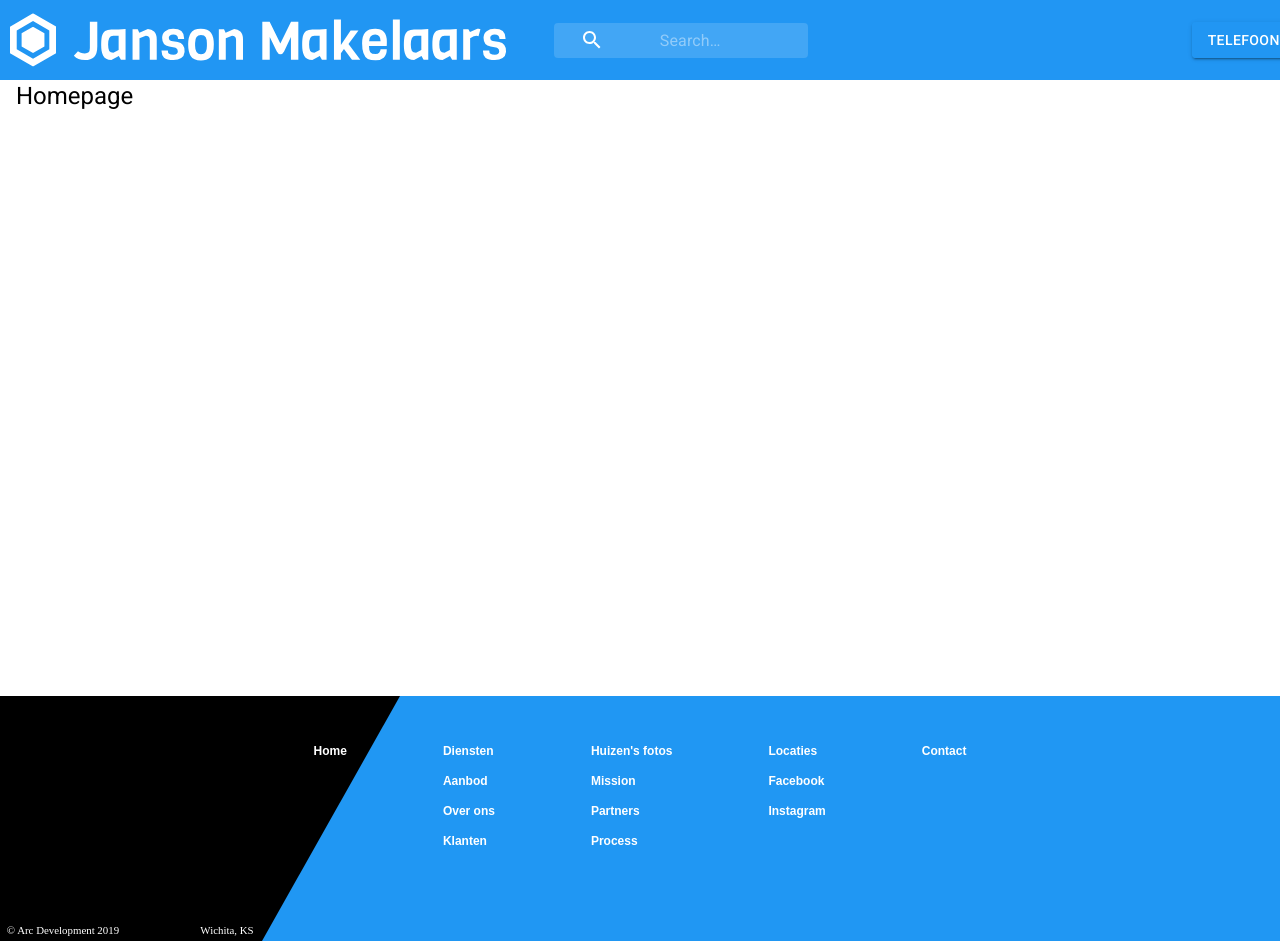
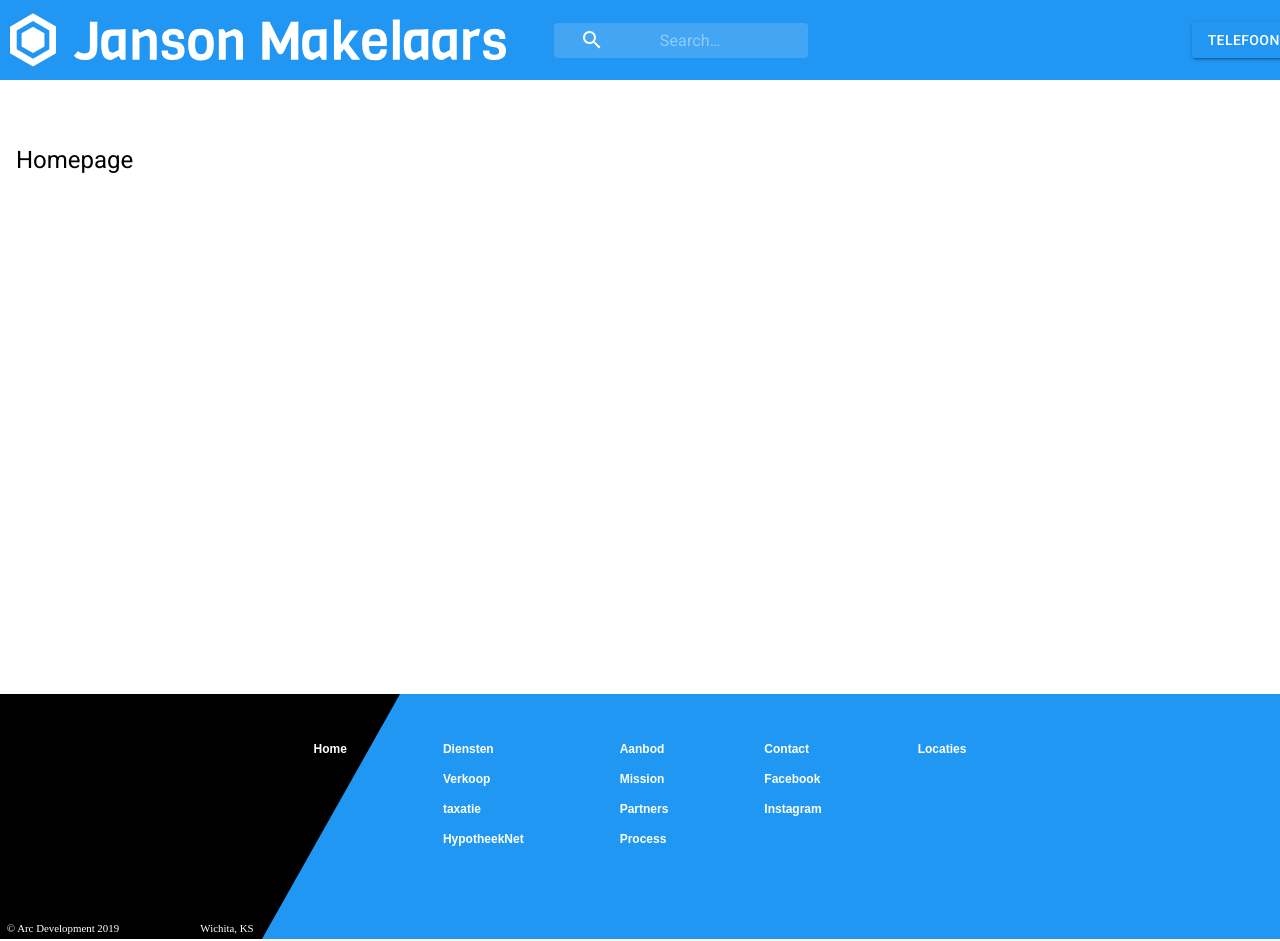
Before and after one commit to Karem1986/MaterialUI_applic, a React (Create React App) app: page / in a window 1280 px wide. Built offline with nearby package versions, Linux system fonts and the light colour scheme.

Commit message:
added footer active tabs for diensten sub items

```diff
--- a/src/App.js
+++ b/src/App.js
@@ -1,22 +1,41 @@
-import { BrowserRouter as Router } from "react-router-dom"
-import { Switch , Route } from "react-router-dom"
-import Homepage from "./Pages/Homepage"
-import Diensten from "./Pages/Diensten"
-import Aanbod from "./Pages/Aanbod"
-import Contact from "./Pages/Contact"
-import Footer from "./components/ui/footer/Footer"
+import React from "react";
+import { BrowserRouter as Router } from "react-router-dom";
+import { Switch, Route } from "react-router-dom";
+import { ThemeProvider } from "@material-ui/styles";
+import theme from "./components/ui/Theme";
+import Header from "./components/ui/header/Header";
+import Homepage from "./Pages/Homepage";
+import Diensten from "./Pages/Diensten";
+import Aanbod from "./Pages/Aanbod";
+import Contact from "./Pages/Contact";
+import Footer from "./components/ui/footer/Footer";
 
 function App() {
+  const [selectedIndex, setSelectedIndex] = React.useState(0);
+  const [value, setValue] = React.useState(0);
   return (
-  <Router>
-    <Switch>
-    <Route path="/diensten"  component={Diensten}></Route>
-    <Route path="/aanbod"  component={Aanbod}></Route>
-    <Route path="/contact"  component={Contact}></Route>
-    <Route path="/" exact component={Homepage}></Route>
-    </Switch>
-    <Footer />
-  </Router>
+    <ThemeProvider theme={theme}>
+      <Router>
+        <Header
+          value={value}
+          setValue={setValue}
+          selectedIndex={selectedIndex}
+          setSelectedIndex={setSelectedIndex}
+        />
+        <Switch>
+          <Route path="/diensten" component={Diensten}></Route>
+          <Route path="/aanbod" component={Aanbod}></Route>
+          <Route path="/contact" component={Contact}></Route>
+          <Route path="/" exact component={Homepage}></Route>
+        </Switch>
+        <Footer
+          value={value}
+          setValue={setValue}
+          selectedIndex={selectedIndex}
+          setSelectedIndex={setSelectedIndex}
+        />
+      </Router>
+    </ThemeProvider>
   );
 }
 
--- a/src/Pages/Aanbod/index.js
+++ b/src/Pages/Aanbod/index.js
@@ -1,18 +1,14 @@
 import React from 'react'
 import Box from "@material-ui/core/Box";
-import Header from "../../components/ui/header/Header";
-import theme from "../../components/ui/Theme";
-import { ThemeProvider } from "@material-ui/core/styles";
+
 export default function Diensten() {
 
     return(
         <>
-        <ThemeProvider theme={theme}>
-          <Header />
           <Box>
               Aanbod
               </Box>
-        </ThemeProvider>
+
       </>
     )
 }
--- a/src/Pages/Contact/index.js
+++ b/src/Pages/Contact/index.js
@@ -1,18 +1,14 @@
 import React from 'react'
-import Header from "../../components/ui/header/Header";
-import theme from "../../components/ui/Theme";
-import { ThemeProvider } from "@material-ui/core/styles";
 import Box from "@material-ui/core/Box";
 export default function Diensten() {
 
     return(
         <>
-        <ThemeProvider theme={theme}>
-          <Header />
+
           <Box>
               Contact
               </Box>
-        </ThemeProvider>
+
       </>
     )
 }
--- a/src/Pages/Diensten/index.js
+++ b/src/Pages/Diensten/index.js
@@ -1,17 +1,11 @@
 import React from "react";
 import Box from "@material-ui/core/Box";
-import Header from "../../components/ui/header/Header";
-import theme from "../../components/ui/Theme";
-import { ThemeProvider } from "@material-ui/core/styles";
 export default function Diensten() {
   return (
     <>
-      <ThemeProvider theme={theme}>
-        <Header />
         <Box>
             Diensten
             </Box>
-      </ThemeProvider>
     </>
   );
 }
--- a/src/Pages/Homepage/index.styles.js
+++ b/src/Pages/Homepage/index.styles.js
@@ -4,7 +4,7 @@ import { makeStyles } from "@material-ui/core/styles";
 export const useStyles = makeStyles((theme) => ({
 root: {
     width:"100%",
-   height: "600px",
+   height: "534px",
 [theme.breakpoints.down("xs")]: {
     height: "606px"
 },
--- a/src/components/ui/footer/Footer.js
+++ b/src/components/ui/footer/Footer.js
@@ -4,7 +4,7 @@ import Grid from "@material-ui/core/Grid";
 import { useStyles } from "./Footer.styles";
 import footerAdornment from "../../../assets/Footer Adornment.svg";
 
-export default function Footer() {
+export default function Footer(props) {
   const classes = useStyles();
 
   return (
@@ -13,7 +13,7 @@ export default function Footer() {
         <Grid container justify="center" className={classes.mainContainer}>
           <Grid item className={classes.gridItem}>
             <Grid container direction="column" spacing={2}>
-              <Grid item component={Link} to="/" className={classes.link}>
+              <Grid item component={Link} onClick={() => props.setValue(0)} to="/" className={classes.link}>
                 Home
               </Grid>
             </Grid>
@@ -21,33 +21,33 @@ export default function Footer() {
 
           <Grid item className={classes.gridItem}>
             <Grid container direction="column"spacing={2}>
-              <Grid item component={Link} to="/diensten" className={classes.link}>
+              <Grid item component={Link} onClick={() => {props.setValue(1); props.setSelectedIndex(0)}} to="/diensten" className={classes.link}>
                 Diensten
               </Grid>
-              <Grid item component={Link} to="/aanbod" className={classes.link}>
-                Aanbod
+              <Grid item component={Link} onClick={() => {props.setValue(1); props.setSelectedIndex(1)}} to="/verkoop" className={classes.link}>
+              Verkoop
               </Grid>
-              <Grid item component={Link} to="/overons"className={classes.link}>
-                Over ons
+              <Grid item component={Link} onClick={() => {props.setValue(1); props.setSelectedIndex(2)}} to="/taxatie"className={classes.link}>
+                taxatie
               </Grid>
-              <Grid item component={Link} to="/klanten" className={classes.link}>
-                Klanten
+              <Grid item component={Link} onClick={() => {props.setValue(1); props.setSelectedIndex(3)}} to="/hypotheeknet" className={classes.link}>
+                HypotheekNet
               </Grid>
             </Grid>
           </Grid>
 
           <Grid item className={classes.gridItem}>
             <Grid container direction="column" spacing={2}>
-              <Grid item component={Link} to="/huizenfotos" className={classes.link}>
-                Huizen's fotos
+              <Grid item component={Link} onClick={() => props.setValue(2)} to="/huizenfotos" className={classes.link}>
+               Aanbod
               </Grid>
-              <Grid item component={Link} to="/mission" className={classes.link}>
+              <Grid item component={Link} onClick={() => props.setValue(2)}  to="/mission" className={classes.link}>
                 Mission
               </Grid>
-              <Grid item component={Link} to="/partners" className={classes.link}>
+              <Grid item component={Link} onClick={() => props.setValue(2)} to="/partners" className={classes.link}>
                 Partners
               </Grid>
-              <Grid item component={Link} to="/process" className={classes.link}>
+              <Grid item component={Link} onClick={() => props.setValue(2)} to="/process" className={classes.link}>
                 Process
               </Grid>
             </Grid>
@@ -55,13 +55,13 @@ export default function Footer() {
 
           <Grid item className={classes.gridItem}>
             <Grid container direction="column" spacing={2}>
-              <Grid item component={Link} to="/locaties" className={classes.link}>
-                Locaties
+              <Grid item component={Link} onClick={() => props.setValue(3)} to="/locaties" className={classes.link}>
+                Contact
               </Grid>
-              <Grid item component={Link} to="/facebook/jansonMakelaars" className={classes.link}>
+              <Grid item component={Link} onClick={() => props.setValue(3)} to="/facebook/jansonMakelaars" className={classes.link}>
                 Facebook
               </Grid>
-              <Grid item component={Link} to="/instagram/jansonMakelaars" className={classes.link}>
+              <Grid item component={Link} onClick={() => props.setValue(3)} to="/instagram/jansonMakelaars" className={classes.link}>
                 Instagram
               </Grid>
             </Grid>
@@ -69,8 +69,8 @@ export default function Footer() {
 
           <Grid item className={classes.gridItem}>
             <Grid container direction="column" spacing={2}>
-              <Grid item component={Link} to="/contact" className={classes.link}>
-                Contact
+              <Grid item component={Link} onClick={() => props.setValue(4)} to="/contact" className={classes.link}>
+                Locaties
               </Grid>
             </Grid>
           </Grid>
--- a/src/components/ui/header/Header.js
+++ b/src/components/ui/header/Header.js
@@ -65,9 +65,7 @@ export default function Header(props) {
   //Dropdown
   const [open, setOpen] = React.useState(false);
   const anchorRef = React.useRef(null);
-  const [selectedIndex, setSelectedIndex] = React.useState(1);
-  //Tabs
-  const [value, setValue] = React.useState(0);
+
   //Menu on Services:
   const [anchorEl, setAnchorEl] = React.useState(null);
   const [openMenu, setOpenMenu] = React.useState(false); //-->on services/Diensten the menu is by default closed
@@ -83,15 +81,15 @@ export default function Header(props) {
   };
 
   const handleChange = (newValue) => {
-    setValue(newValue);
+    props.setValue(newValue);
   };
 
   const handleClick = () => {
-    console.info(`You clicked ${options[selectedIndex]}`);
+    console.info(`You clicked ${options[props.selectedIndex]}`);
   };
 
   const handleMenuItemClick = (event, index) => {
-    setSelectedIndex(index);
+    props.setSelectedIndex(index);
     setOpen(false);
   };
 
@@ -108,7 +106,7 @@ export default function Header(props) {
   };
   const tabs = (
     <React.Fragment>
-      <Tabs value={value} onChange={handleChange} className={classes.tabs}>
+      <Tabs value={props.value} onChange={handleChange} className={classes.tabs}>
         <Tab
           className={classes.text}
           component={Link}
@@ -178,7 +176,7 @@ export default function Header(props) {
                     <MenuItem
                       key={option}
                       disabled={index === 3}
-                      selected={index === selectedIndex}
+                      selected={index === props.selectedIndex}
                       onClick={(event) => handleMenuItemClick(event, index)}
                     >
                       {option}
```
